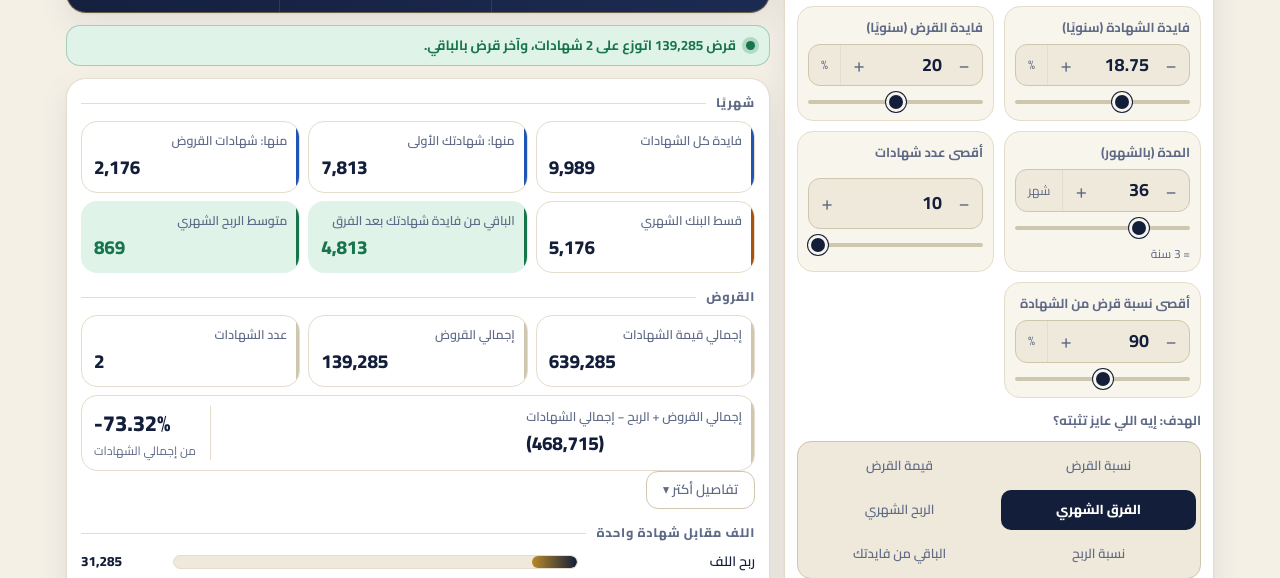
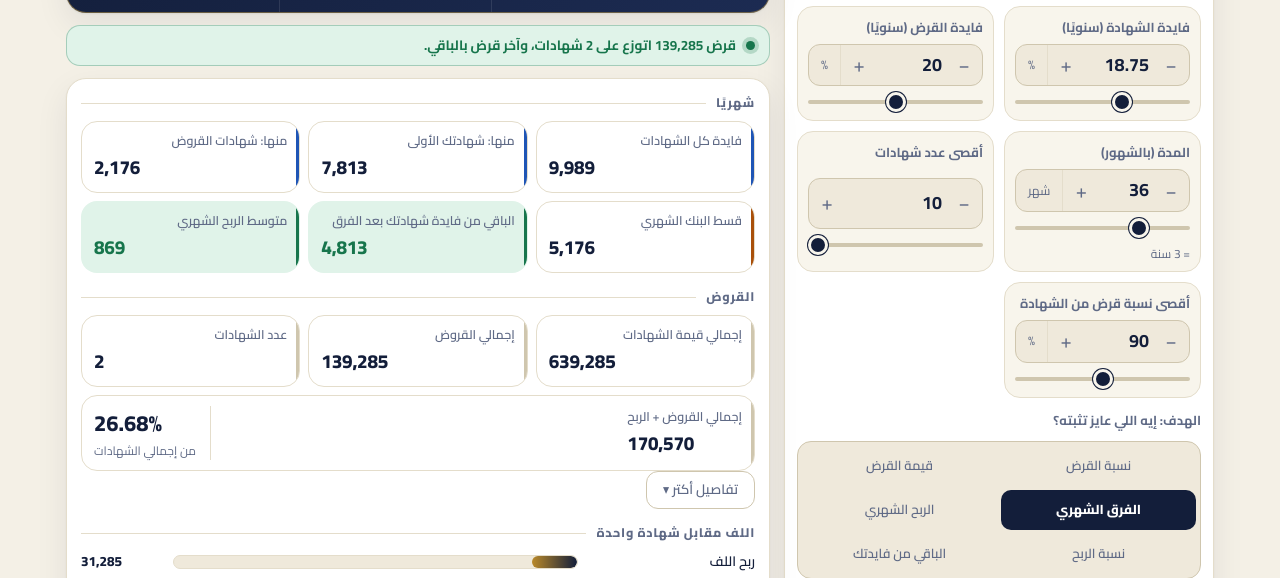
Before and after one commit to islamadel206/cert-calculator, a plain HTML site: page index.html in a window 1280 px wide. Shown: the part 209-787 px from the top of the page. Drawn offline with Linux system fonts and the light colour scheme.

Commit message:
Card: loans + profit as percentage of total certificates (no subtraction)
Co-Authored-By: Claude Sonnet 5.5 <noreply@anthropic.com>
Claude-Session: https://claude.ai/code/session_01Q3GL2Xs1Xs52h6ocvQQ9hB

```diff
--- a/index.html
+++ b/index.html
@@ -443,7 +443,7 @@ td.sep,th.sep{border-inline-start:1px solid var(--line-strong)}
       <div class="stat"><div class="k">إجمالي قيمة الشهادات</div><div class="v num" id="rCertTot"></div></div>
       <div class="stat"><div class="k">إجمالي القروض</div><div class="v num" id="rLoans"></div></div>
       <div class="stat"><div class="k">عدد الشهادات</div><div class="v num" id="rCount"></div></div>
-      <div class="stat wide"><div><div class="k">إجمالي القروض + الربح − إجمالي الشهادات</div><div class="v num" id="rLoanProfitNet"></div></div><div class="wide-pct"><div class="pv num" id="rLoanPctNet"></div><div class="pk">من إجمالي الشهادات</div></div></div>
+      <div class="stat wide"><div><div class="k">إجمالي القروض + الربح</div><div class="v num" id="rLoanProfitNet"></div></div><div class="wide-pct"><div class="pv num" id="rLoanPctNet"></div><div class="pk">من إجمالي الشهادات</div></div></div>
     </div>
     <button class="more-btn" type="button" id="moreStats" aria-expanded="false">تفاصيل أكتر ▾</button>
     <div class="stats" id="statsMore" hidden>
@@ -822,8 +822,8 @@ function compute(p){
     $('#rFinal').textContent=fmtPlain(R.final);
     $('#rNet').textContent=fmtPlain(R.net);
     $('#rNetPct').innerHTML=R.A>0?'الربح <b class="num">'+fmtField(R.net/R.A*100,2)+'%</b> من مبلغك':'-';
-    $('#rLoanProfitNet').textContent=fmt(R.used+R.net-R.tot.cert);
-    $('#rLoanPctNet').textContent=R.tot.cert>0?fmtField((R.used+R.net-R.tot.cert)/R.tot.cert*100,2)+'%':'-';
+    $('#rLoanProfitNet').textContent=fmt(R.used+R.net);
+    $('#rLoanPctNet').textContent=R.tot.cert>0?fmtField((R.used+R.net)/R.tot.cert*100,2)+'%':'-';
     $('#rNetSub').textContent='على '+R.T+' شهر، من غير فايدة مبلغك';
     $('#rDiff').textContent=R.diffM>=0.5?fmtPlain(R.diffM):(R.diffM<=-0.5?'('+fmtPlain(-R.diffM)+')':'-');
     $('#rPaid').textContent=fmt(R.paid);
```
